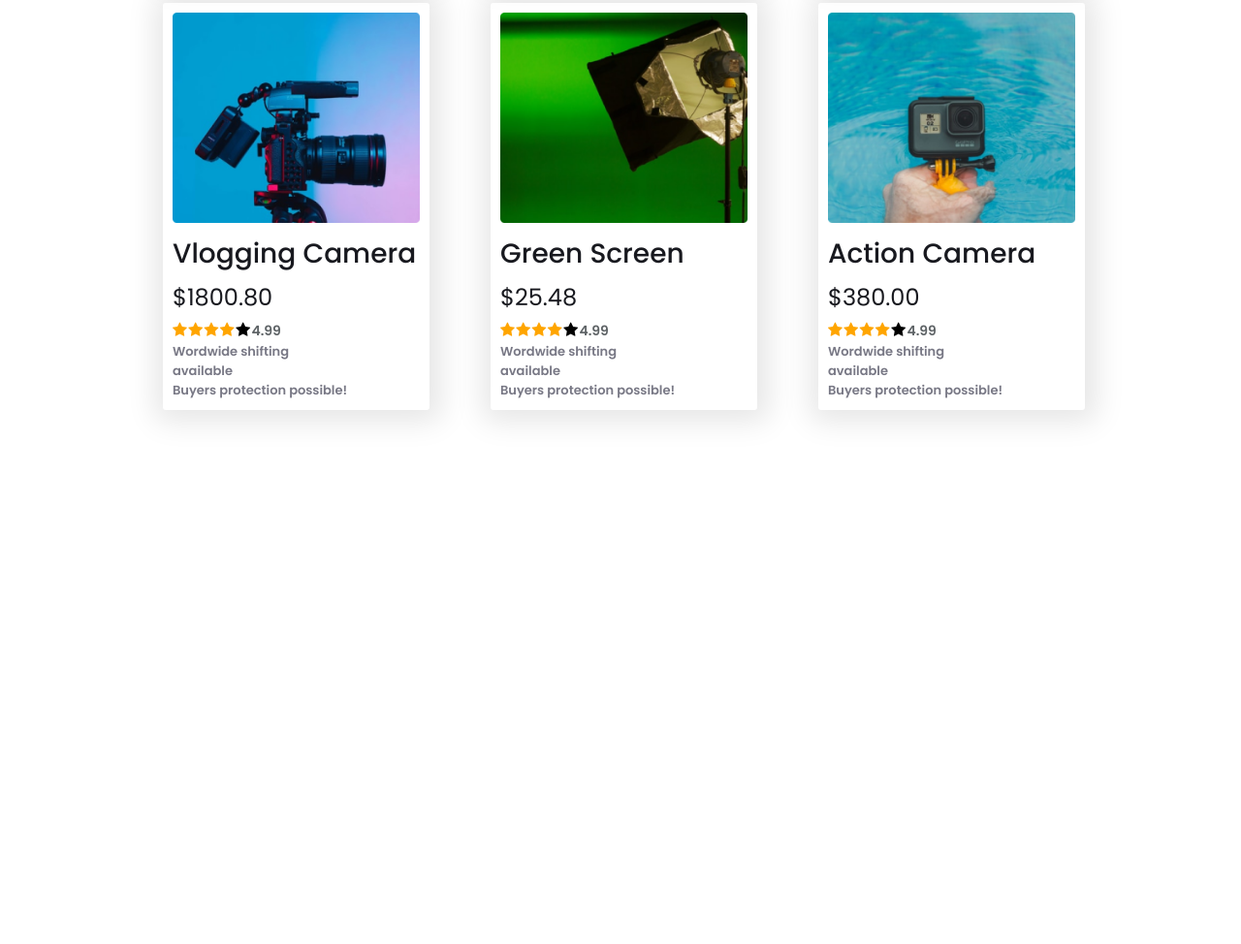
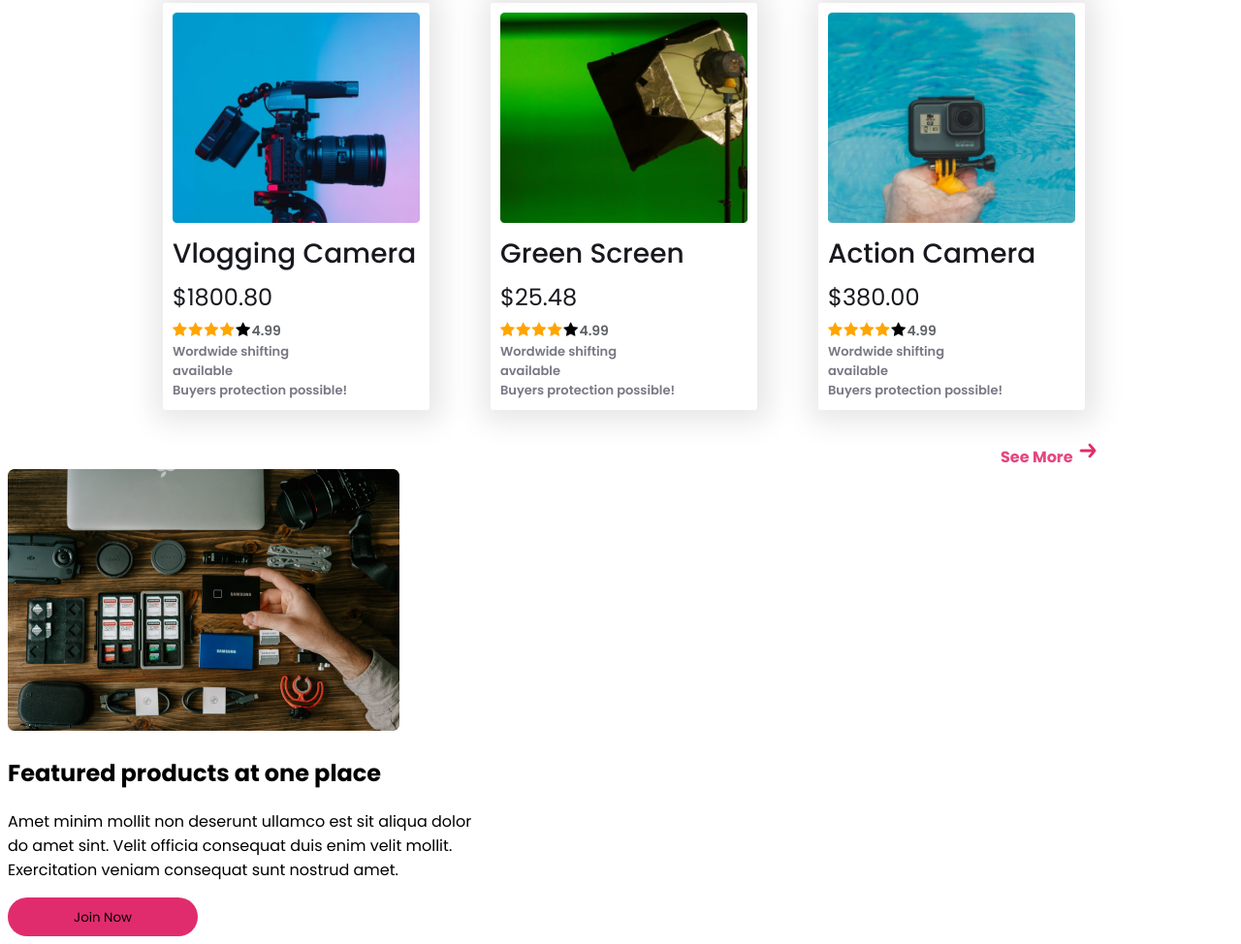
Before and after one commit to T-ahiti/influencer, a plain HTML site: page index.html in a window 1280 px wide. Shown: the part 1758-2732 px from the top of the page at 97% size. Before the commit the page ends 2219 px from the top, so only its background shows below. Drawn offline with Linux system fonts and the light colour scheme.

Commit message:
feature section structured

```diff
--- a/index.html
+++ b/index.html
@@ -45,30 +45,17 @@
         </nav>
 
         <section class="header-body">
+
             <div class="header-img">
                 <img src="images/main-camera.png" alt="" class="header-camera">
             </div>
+
             <div class="header-writing">
                 <h1 class="header-title">Start your Journey as <br>Influencer</h1>
-                <p class="title-des header-des">Lorem ipsum dolor sit amet, consectetur adipiscing elit. Sem
-                    <br>vestibulum sed scelerisque eros. Lectus faucibus.</p>
-                <br><button class="button-primary"><span class="white">Prebook now</span> <svg fill="#ffffff"
-                        width="24px" height="24px" viewBox="0 0 24 24" xmlns="http://www.w3.org/2000/svg"
-                        stroke="#ffffff">
-                        <g id="SVGRepo_bgCarrier" stroke-width="0"></g>
-                        <g id="SVGRepo_tracerCarrier" stroke-linecap="round" stroke-linejoin="round"></g>
-                        <g id="SVGRepo_iconCarrier">
-                            <g data-name="Layer 2">
-                                <g data-name="arrow-forward">
-                                    <rect width="24" height="24" transform="rotate(-90 12 12)" opacity="0"></rect>
-                                    <path
-                                        d="M5 13h11.86l-3.63 4.36a1 1 0 0 0 1.54 1.28l5-6a1.19 1.19 0 0 0 .09-.15c0-.05.05-.08.07-.13A1 1 0 0 0 20 12a1 1 0 0 0-.07-.36c0-.05-.05-.08-.07-.13a1.19 1.19 0 0 0-.09-.15l-5-6A1 1 0 0 0 14 5a1 1 0 0 0-.64.23 1 1 0 0 0-.13 1.41L16.86 11H5a1 1 0 0 0 0 2z">
-                                    </path>
-                                </g>
-                            </g>
-                        </g>
-                    </svg></button>
+                <p class="title-des header-des">Lorem ipsum dolor sit amet, consectetur adipiscing elit. Sem<br>vestibulum sed scelerisque eros. Lectus faucibus.</p> <br>
+                <button class="button-primary"><span class="white">Prebook now</span> <svg fill="#ffffff" width="24px" height="24px" viewBox="0 0 24 24" xmlns="http://www.w3.org/2000/svg" stroke="#ffffff"><g id="SVGRepo_bgCarrier" stroke-width="0"></g><g id="SVGRepo_tracerCarrier" stroke-linecap="round" stroke-linejoin="round"></g><g id="SVGRepo_iconCarrier"> <g data-name="Layer 2"> <g data-name="arrow-forward"> <rect width="24" height="24" transform="rotate(-90 12 12)" opacity="0"></rect> <path d="M5 13h11.86l-3.63 4.36a1 1 0 0 0 1.54 1.28l5-6a1.19 1.19 0 0 0 .09-.15c0-.05.05-.08.07-.13A1 1 0 0 0 20 12a1 1 0 0 0-.07-.36c0-.05-.05-.08-.07-.13a1.19 1.19 0 0 0-.09-.15l-5-6A1 1 0 0 0 14 5a1 1 0 0 0-.64.23 1 1 0 0 0-.13 1.41L16.86 11H5a1 1 0 0 0 0 2z"></path> </g> </g> </g></svg> </button>
             </div>
+
         </section>
     </header>
 
@@ -225,10 +212,22 @@
                 </div>
 
             </div>
+
+            <div class="arrow-see">
+                <span class="pink">See More <svg fill="#e02c6d" width="24px" height="24px" viewBox="0 0 24 24" xmlns="http://www.w3.org/2000/svg" stroke="#e02c6d"><g id="SVGRepo_bgCarrier" stroke-width="0"></g><g id="SVGRepo_tracerCarrier" stroke-linecap="round" stroke-linejoin="round"></g><g id="SVGRepo_iconCarrier"> <g data-name="Layer 2"> <g data-name="arrow-forward"> <rect width="24" height="24" transform="rotate(-90 12 12)" opacity="0"></rect> <path d="M5 13h11.86l-3.63 4.36a1 1 0 0 0 1.54 1.28l5-6a1.19 1.19 0 0 0 .09-.15c0-.05.05-.08.07-.13A1 1 0 0 0 20 12a1 1 0 0 0-.07-.36c0-.05-.05-.08-.07-.13a1.19 1.19 0 0 0-.09-.15l-5-6A1 1 0 0 0 14 5a1 1 0 0 0-.64.23 1 1 0 0 0-.13 1.41L16.86 11H5a1 1 0 0 0 0 2z"></path> </g> </g> </g></svg></span>
+            </div>
         </section>
 
-        <section>
+        <section class="featured-container">
+              <div>
+                 <div><img src="images/gear.png" alt=""></div>
+              </div>
 
+              <div>
+                 <h1>Featured products at one place</h1>
+                 <p>Amet minim mollit non deserunt ullamco est sit aliqua dolor <br>do amet sint. Velit officia consequat duis enim velit mollit. <br>Exercitation veniam consequat sunt nostrud amet.</p>
+                 <button class="button-primary"><span>Join Now</span></button>
+              </div>
         </section>
     </main>
 
--- a/styles.css
+++ b/styles.css
@@ -174,6 +174,16 @@ nav ul {
     margin-top: 0px;
 }
 
+.arrow-see{
+       margin-left: 80vw;
+}
+
+.pink{
+    color: rgba(224, 44, 109, 0.87);
+    font-size: 16px;
+    font-weight: bold;
+    position: relative;
+}
 
 
 
```
